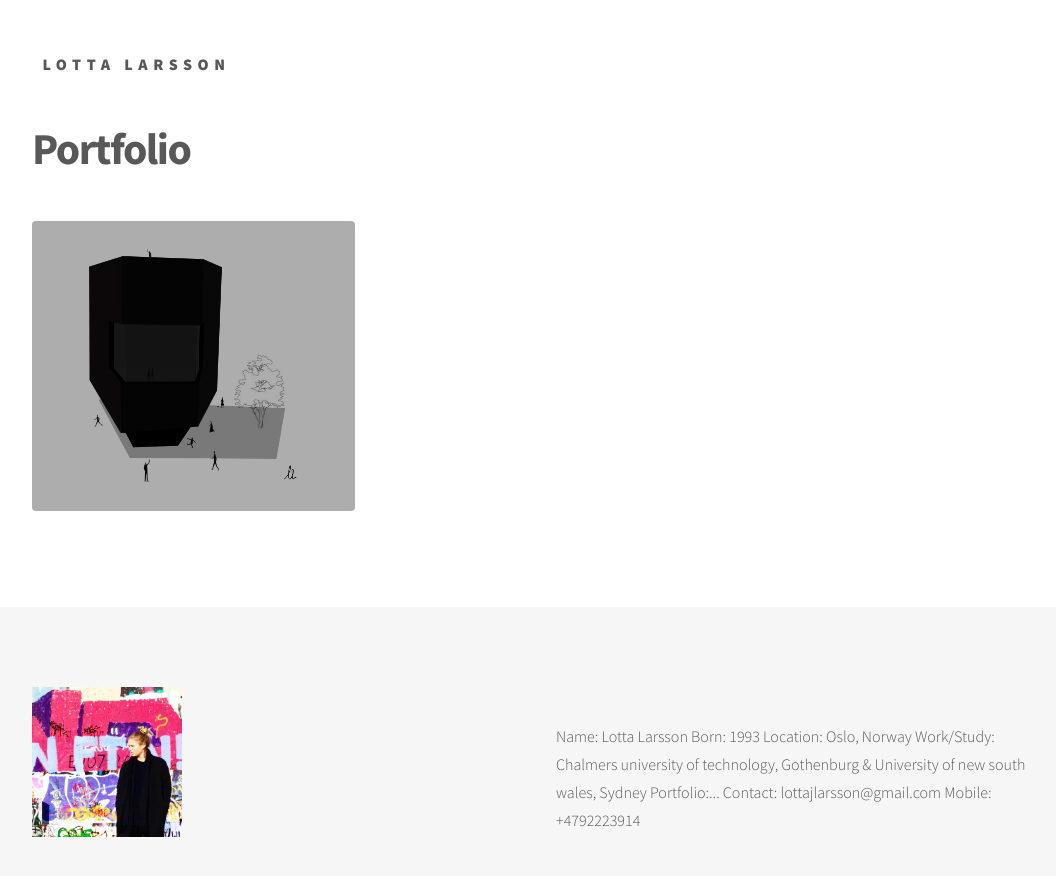
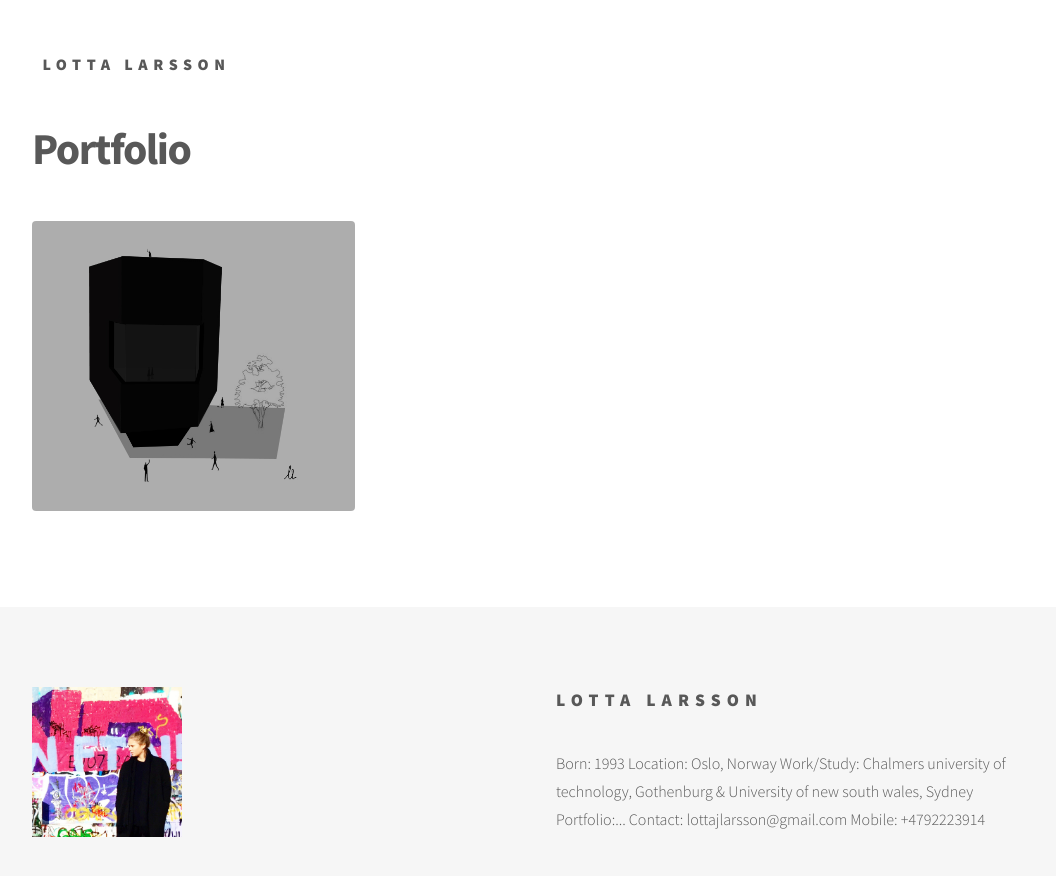
Before and after one commit to lottalarsson/lottalarsson.github.io, a Jekyll site: the page built from index.html, in a window 1280 px wide. Shown: the top 876 px of the page, without its empty margins (104-1160 px from the left). Built offline with Jekyll 4.4.1, drawn with Linux system fonts in a browser that asks for light colours; nearby versions of some CDN libraries.

Commit message:
Update footer.html

```diff
--- a/_includes/footer.html
+++ b/_includes/footer.html
@@ -4,9 +4,8 @@
       <img src="/images/profil.jpg" alt="Lotta Larsson" style="max-height: 150px" />
     </section>
     <section>
-      <h2></h2>
+      <h2>Lotta Larsson</h2>
       <p>
-        Name: Lotta Larsson
         Born: 1993
         Location: Oslo, Norway
         Work/Study: Chalmers university of technology, Gothenburg & University of new south wales, Sydney
```
